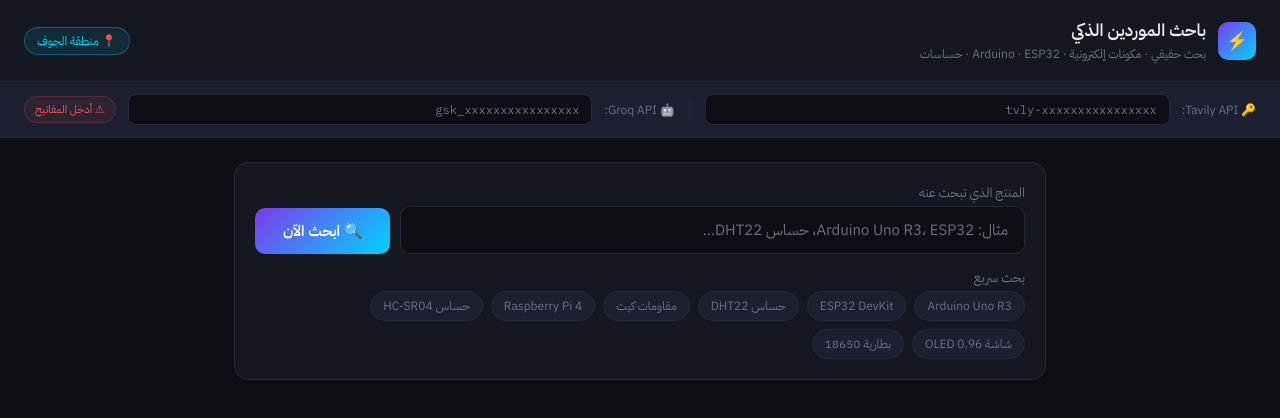
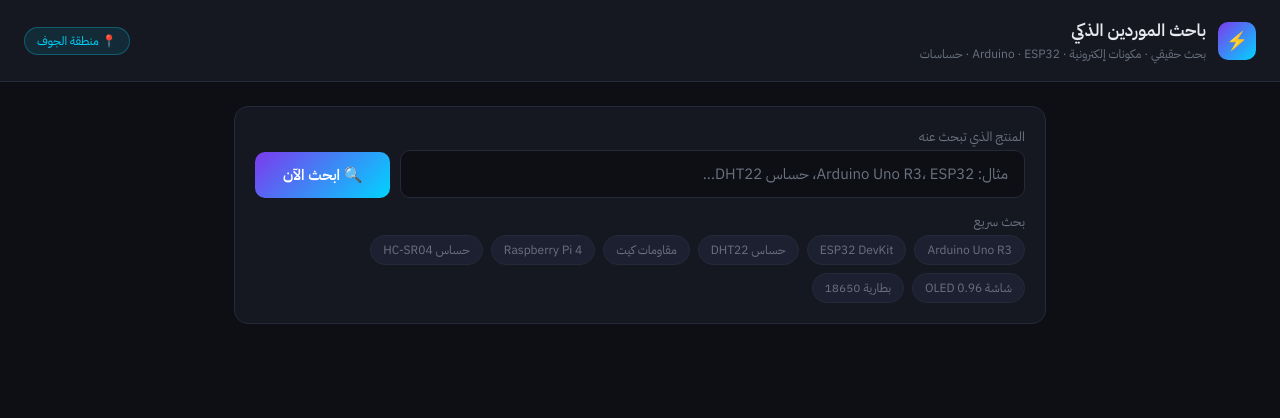
Before and after one commit to mobarri/supplier-finder, a plain HTML site: page index.html in a window 1280 px wide. Drawn offline with Linux system fonts and the light colour scheme.

Commit message:
Remove API keys configuration from index.html
Removed API configuration section and related JavaScript functions.

```diff
--- a/index.html
+++ b/index.html
@@ -33,23 +33,6 @@
     font-size: 12px; padding: 4px 12px; border-radius: 20px;
   }
 
-  /* API Config */
-  .config-section {
-    background: var(--surface2); border-bottom: 1px solid var(--border);
-    padding: 12px 24px; display: flex; gap: 12px; align-items: center; flex-wrap: wrap;
-  }
-  .config-label { font-size: 12px; color: var(--muted); white-space: nowrap; }
-  .config-input {
-    background: var(--bg); border: 1px solid var(--border); border-radius: 8px;
-    padding: 7px 12px; color: var(--text); font-family: var(--mono); font-size: 12px;
-    outline: none; flex: 1; min-width: 180px; transition: border-color 0.2s;
-  }
-  .config-input:focus { border-color: var(--accent); }
-  .config-input::placeholder { color: var(--muted); }
-  .config-divider { color: var(--border); font-size: 20px; }
-  .config-status { font-size: 11px; padding: 4px 10px; border-radius: 20px; white-space: nowrap; }
-  .status-ok { background: rgba(0,230,118,0.1); border: 1px solid rgba(0,230,118,0.3); color: var(--green); }
-  .status-missing { background: rgba(255,82,82,0.08); border: 1px solid rgba(255,82,82,0.2); color: var(--red); }
 
   /* Search */
   .search-section { padding: 24px; max-width: 860px; margin: 0 auto; }
@@ -194,7 +177,6 @@
     .input-row { flex-direction: column; }
     .summary-bar { grid-template-columns: repeat(3,1fr); gap: 8px; }
     .summary-stat .val { font-size: 18px; }
-    .config-section { flex-direction: column; }
   }
 </style>
 </head>
@@ -208,17 +190,6 @@
   </div>
   <div class="region-badge">📍 منطقة الجوف</div>
 </div>
-
-<!-- API Keys Config -->
-<div class="config-section">
-  <span class="config-label">🔑 Tavily API:</span>
-  <input class="config-input" id="tavilyKey" type="password" placeholder="tvly-xxxxxxxxxxxxxxxx" oninput="updateStatus()" />
-  <div class="config-divider">|</div>
-  <span class="config-label">🤖 Groq API:</span>
-  <input class="config-input" id="groqKey" type="password" placeholder="gsk_xxxxxxxxxxxxxxxx" oninput="updateStatus()" />
-  <span class="config-status status-missing" id="apiStatus">⚠ أدخل المفاتيح</span>
-</div>
-
 <div class="search-section">
   <div class="search-box">
     <div>
@@ -257,16 +228,6 @@
 <script>
 const REGION = "Al-Jawf region, Saudi Arabia";
 
-function updateStatus() {
-  const t = document.getElementById('tavilyKey').value.trim();
-  const g = document.getElementById('groqKey').value.trim();
-  const el = document.getElementById('apiStatus');
-  if (t && g) {
-    el.textContent = '✓ جاهز للبحث'; el.className = 'config-status status-ok';
-  } else {
-    el.textContent = '⚠ أدخل المفاتيح'; el.className = 'config-status status-missing';
-  }
-}
 
 function setProduct(el, name) {
   document.getElementById('productInput').value = name;
@@ -409,15 +370,10 @@ ${resultsText}
 
 async function startSearch() {
   const product = document.getElementById('productInput').value.trim();
-  const tavilyKey = document.getElementById('tavilyKey').value.trim();
-  const groqKey = document.getElementById('groqKey').value.trim();
+  const tavilyKey = "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";
+  const groqKey = "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";
 
   if (!product) { document.getElementById('productInput').focus(); return; }
-  if (!tavilyKey || !groqKey) {
-    showError('⚠️ يرجى إدخال مفتاحي Tavily و Groq في الحقول أعلاه.');
-    return;
-  }
-
   setLoading(true);
 
   try {
```
